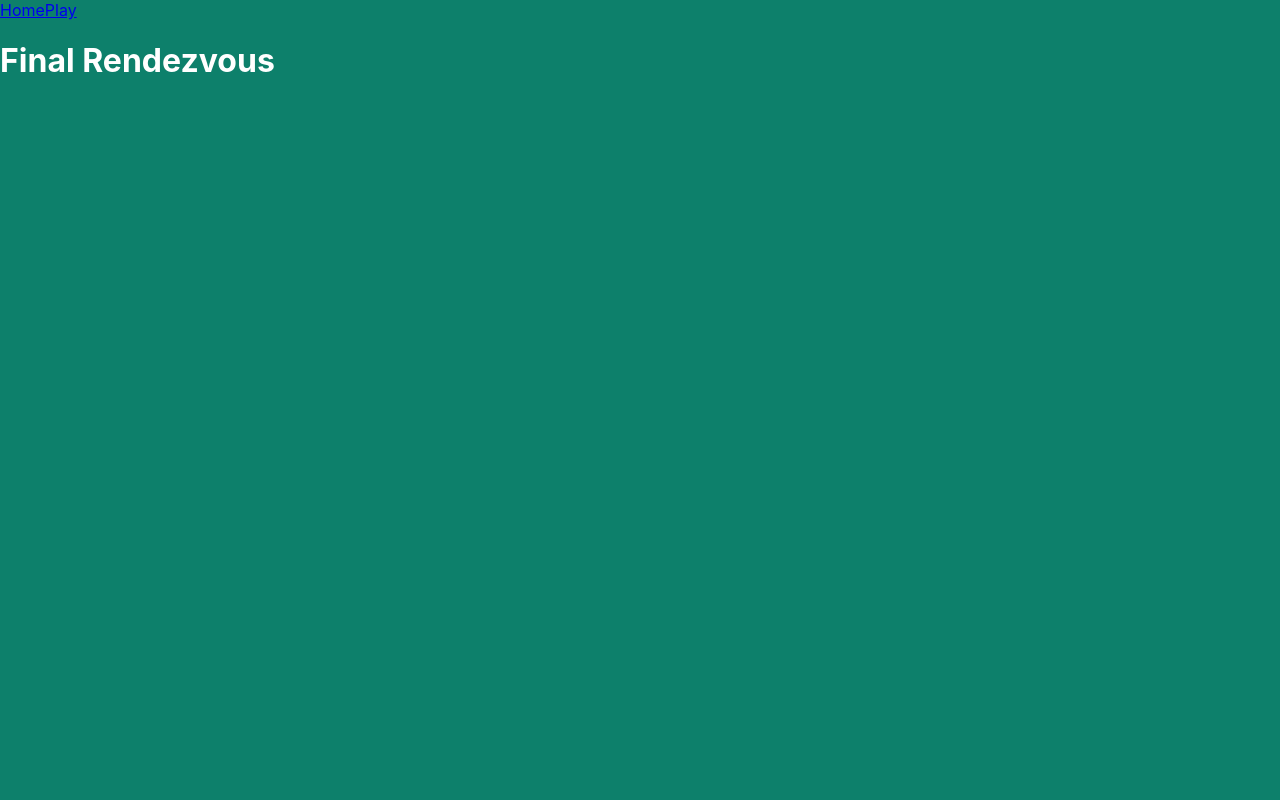
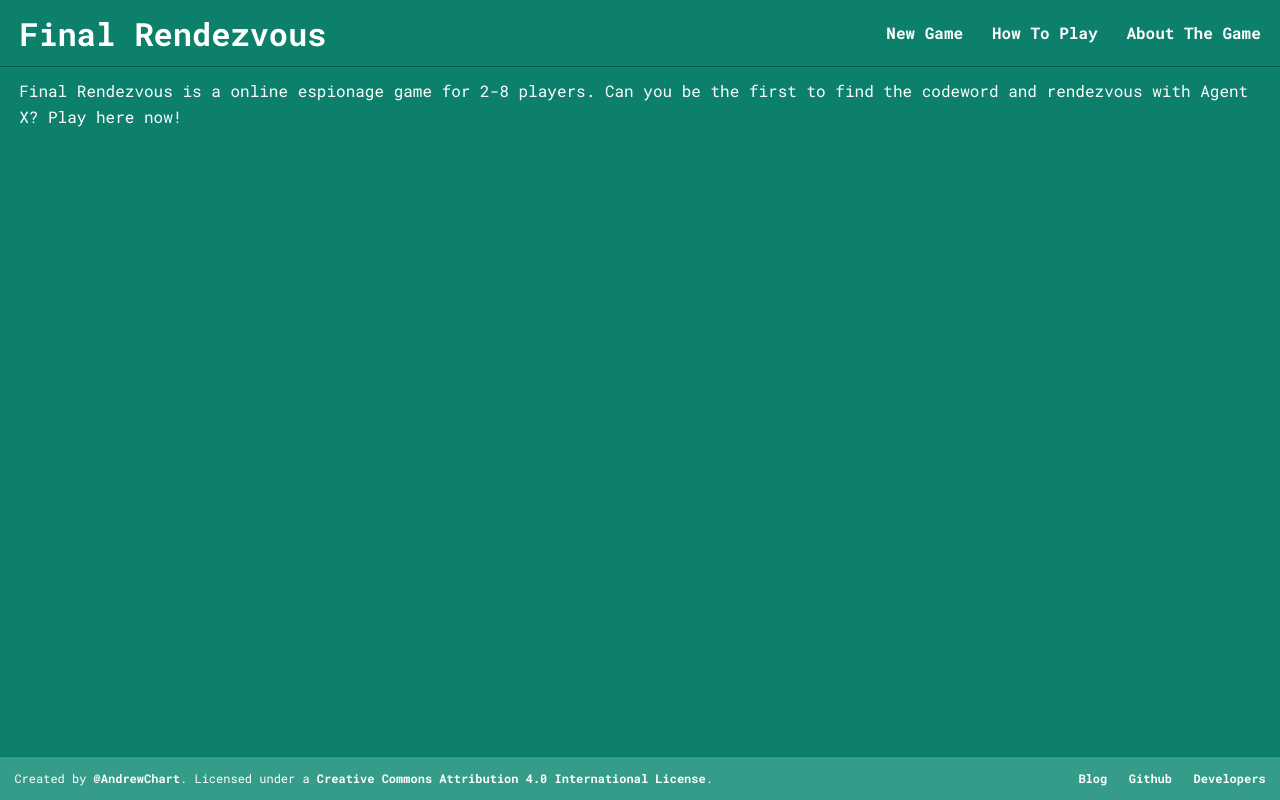
Before and after one commit to andrewchart/final-rendezvous-game, a React app: page / in a window 1280 px wide. Built offline with nearby package versions, Linux system fonts and the light colour scheme.

Commit message:
Basic styling for app shell

```diff
--- a/package.json
+++ b/package.json
@@ -32,5 +32,4 @@
       "last 1 safari version"
     ]
   }
-
 }
--- a/public/index.html
+++ b/public/index.html
@@ -9,6 +9,8 @@
     <link rel="apple-touch-icon" href="%PUBLIC_URL%/img/icons/192.png" />
     <link rel="manifest" href="%PUBLIC_URL%/manifest.json" />
 
+    <link href="https://fonts.googleapis.com/css2?family=Roboto+Mono:wght@400;700&display=swap" rel="stylesheet" />
+
     <title>Final Rendezvous: Online Multiplayer Espionage Game. Play now!</title>
     <meta
       name="description"
@@ -19,14 +21,21 @@
     <style>
       /* Inline Critical Styles*/
 
+      * {
+        margin: 0;
+        padding: 0;
+      }
+
+      html, body, #app {
+        height: 100%;
+        min-width: 320px;
+      }
+
       body {
-        margin: 0;
-        font-family: -apple-system, BlinkMacSystemFont, 'Segoe UI', 'Roboto', 'Oxygen',
-          'Ubuntu', 'Cantarell', 'Fira Sans', 'Droid Sans', 'Helvetica Neue',
-          sans-serif;
+        font-family: "Roboto Mono", "Courier New", Courier,
+                     "Lucida Sans Typewriter", "Lucida Typewriter", monospace;
         -webkit-font-smoothing: antialiased;
         -moz-osx-font-smoothing: grayscale;
-
         background-color: #0d806b;
         color: #fff;
       }
--- /dev/null
+++ b/src/components/global/Footer.js
@@ -0,0 +1,23 @@
+import React from 'react';
+
+export default class Footer extends React.Component {
+  render() {
+    return (
+      <footer>
+        <p>
+          Created by <a href="https://twitter.com/@andrewchart" target="_blank"
+          rel="noopener noreferrer">@AndrewChart</a>.
+
+          Licensed under a <a href="https://creativecommons.org/licenses/by/4.0/"
+          target="_blank" rel="noopener noreferrer license">Creative Commons
+          Attribution 4.0 International License</a>.
+        </p>
+        <nav>
+          <a href="https://www.andrewchart.co.uk/" target="_blank" rel="noopener noreferrer">Blog</a>
+          <a href="https://github.com/" target="_blank" rel="noopener noreferrer">Github</a>
+          <a href="https://github.com/" target="_blank" rel="noopener noreferrer">Developers</a>
+        </nav>
+      </footer>
+    );
+  }
+}
--- a/src/components/global/Header.js
+++ b/src/components/global/Header.js
@@ -6,9 +6,11 @@ export default class Header extends React.Component {
   render() {
     return (
       <header>
+        <h1><Link to="/">Final Rendezvous</Link></h1>
         <nav>
-          <Link to="/">Home</Link>
-          <Link to="/play">Play</Link>
+          <Link to="/">New Game</Link>
+          <Link to="/how-to-play">How To Play</Link>
+          <Link to="/about">About The Game</Link>
         </nav>
       </header>
     );
--- a/src/index.js
+++ b/src/index.js
@@ -6,9 +6,6 @@ import {
   Switch,
   Route
 } from 'react-router-dom';
-
-// Global Styles
-import './styles/global.css';
 
 // Components
 import Loading from './components/global/Loading.js';
@@ -20,7 +17,7 @@ import Shell from './views/Shell.js';
 // Views
 import Home from './views/Home.js';
 import Error from './views/Error.js';
-const  Play = lazy(() => import('./views/Play.js'));
+const  Game = lazy(() => import('./views/Game.js'));
 
 //import * as serviceWorker from './serviceWorker';
 
@@ -32,14 +29,22 @@ ReactDOM.render(
           <Shell>
             <Switch>
 
-              <Route path="/play">
-                <Play />
+              <Route path="/game/:id" component={Game} />
+              <Route path="/game" component={Game} />
+
+              <Route path="/about">
+                <main>About</main>
+              </Route>
+
+              <Route path="/how-to-play">
+                <main>How To Play</main>
               </Route>
 
               <Route exact path="/">
                 <Home />
               </Route>
 
+              //Todo: server respond 404
               <Route
                 path="*"
                 component={() => <Error type="404" />} />
--- /dev/null
+++ b/src/styles/shell.css
@@ -0,0 +1,78 @@
+/**
+ * shell.css
+ * Styles to use when the main app shell is loaded
+ * Styles for ./src/views/shell.js
+ */
+
+#app {
+  display: grid;
+  grid-template-rows: auto 1fr auto;
+  row-gap: 0.7em;
+}
+
+header, main, footer {
+  padding-left: 1.2em;
+  padding-right: 1.2em;
+}
+
+header, footer {
+  display: flex;
+  flex-wrap: wrap;
+  justify-content: space-between;
+  align-items: center;
+}
+
+header {
+  border-bottom: 1px solid #005848;
+}
+
+header h1 {
+  margin-right: 1.66em;
+}
+
+header nav {
+  height: 66px;
+  line-height: 66px;
+}
+
+footer {
+  padding: 0.7em 1.2em;
+  background-color: #369c8a;
+  font-size: 0.75em;
+  border-top: 1px solid #037560;
+}
+
+footer p, footer nav {
+  margin: 0.3em 0;
+}
+
+footer p {
+  margin-right: 2.25em;
+}
+
+a {
+  font-weight: 700;
+  color: #fff;
+  text-decoration: none;
+}
+
+a:hover {
+  color: #bfe7ff;
+}
+
+p {
+  margin-bottom: 1em;
+  line-height: 160%;
+}
+
+nav {
+  text-align: right;
+}
+
+nav a {
+  margin-right: 1.8em;
+}
+
+nav a:last-child {
+  margin-right: 0;
+}
--- a/src/views/Error.js
+++ b/src/views/Error.js
@@ -22,7 +22,7 @@ export default class Error extends React.Component {
 
     return (
       <main className="error">
-        <h1>{errorHeading}</h1>
+        <h2>{errorHeading}</h2>
         <p>
           {errorMessage}
           {showTryAgain &&
--- /dev/null
+++ b/src/views/Game.js
@@ -0,0 +1,8 @@
+import React from 'react';
+
+export default class Game extends React.Component {
+
+  render() {
+    return <main className="game">Game {this.props.match.params.id}</main>;
+  }
+}
--- a/src/views/Home.js
+++ b/src/views/Home.js
@@ -4,7 +4,9 @@ export default class Home extends React.Component {
   render() {
     return (
       <main className="home">
-        <h1>Final Rendezvous</h1>
+        <p>Final Rendezvous is a online espionage game for 2-8 players.
+        Can you be the first to find the codeword and rendezvous with Agent X?
+        Play here now!</p>
       </main>
     );
   }
--- a/src/views/Play.js
+++ /dev/null
@@ -1,7 +0,0 @@
-import React from 'react';
-
-export default class Play extends React.Component {
-  render() {
-    return <main className="play">Play</main>;
-  }
-}
--- a/src/views/Shell.js
+++ b/src/views/Shell.js
@@ -1,6 +1,9 @@
 import React, {Fragment} from 'react';
 
 import Header from '../components/global/Header.js';
+import Footer from '../components/global/Footer.js';
+
+import '../styles/shell.css';
 
 export default function Shell(props) {
 
@@ -8,6 +11,7 @@ export default function Shell(props) {
       <Fragment>
         <Header />
         {props.children}
+        <Footer />
       </Fragment>
     );
 
```
Also changed, not shown: src/styles/global.css (deleted).
